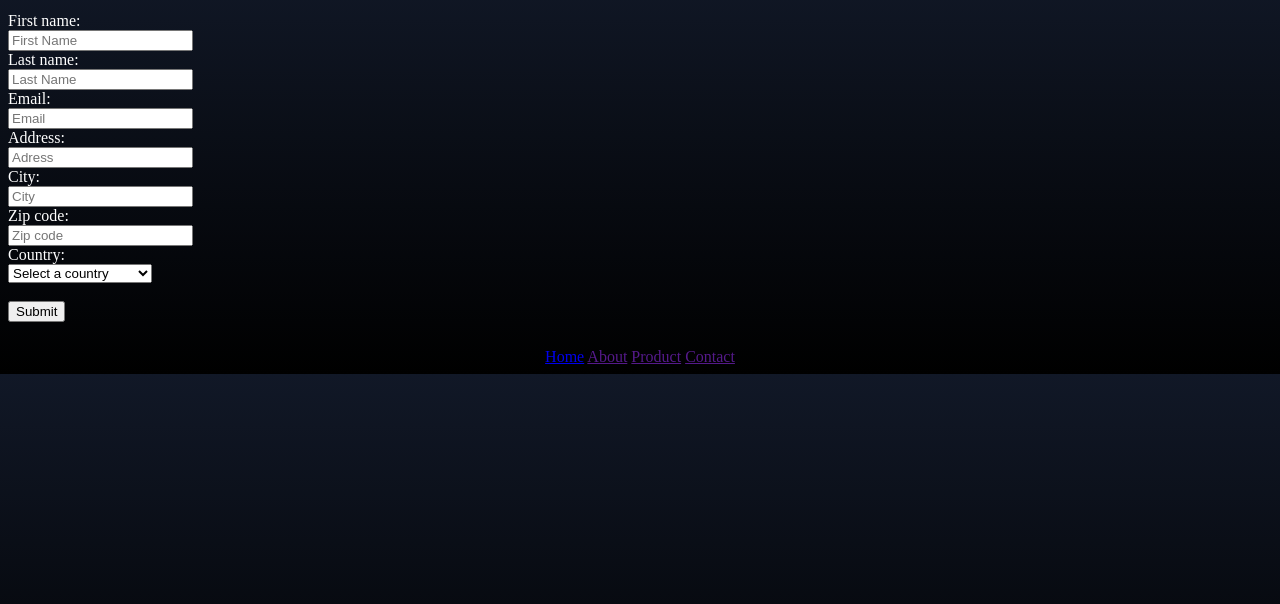
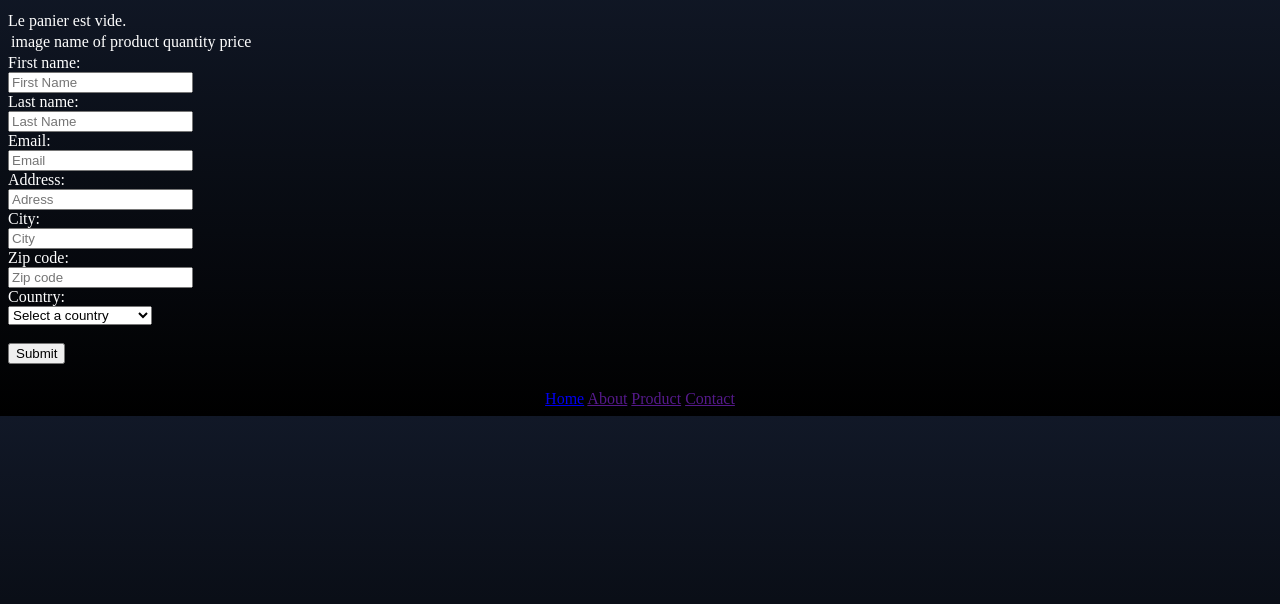
Before and after one commit to AdrienCopy/AZ_Store, a PHP site: page /Checkout.php in a window 1280 px wide. Shown: the part 32-636 px from the top of the page. Run offline with PHP 8.4, Linux system fonts and the light colour scheme.

Commit message:
Checkout affiche panier

```diff
--- a/Checkout.php
+++ b/Checkout.php
@@ -1,6 +1,7 @@
 <?php
 session_start();
 ?>
+
 
 <!DOCTYPE html>
 <html lang="en">
@@ -30,7 +31,78 @@ session_start();
         </div>
 </header>
     <main>
+    <table>
+            <tr>
+                <td>image</td>
+                <td>name of product</td>
+                <td>quantity</td>
+                <td>price</td>
+            </tr>
+    <?php
+    function Json($Fichier) {
+        $Fichier = file_get_contents($Fichier);
+        return json_decode($Fichier, true);
+    }
+    function deletePanier($idProduit) {
+        if (isset($_SESSION['panier'][$idProduit])) {
+            unset($_SESSION['panier'][$idProduit]);
+        }
+    }
 
+    // Vérifier si une suppression est demandée
+    if (isset($_GET['del'])) {
+        $id_del = intval($_GET['del']);
+        deletePanier($id_del);
+    }
+    // Fonction pour afficher le contenu du panier
+    function showPanier($produits) {
+        if (isset($_SESSION['panier']) && !empty($_SESSION['panier'])) {
+            $panier = $_SESSION['panier'];
+            $total = 0;
+            echo "<h1>Basket contents :</h1>";
+            foreach ($panier as $idProduit => $quantite) {
+                if (isset($produits[$idProduit])) {
+                    $nomProduit = htmlspecialchars($produits[$idProduit]['product']);
+                    $prix = $produits[$idProduit]['price'];
+                    $totalParProduit = $prix * $quantite;
+                    $total += $totalParProduit;
+
+                    echo "
+                            <tr>
+                                <td><img src='" . htmlspecialchars($produits[$idProduit]['image_url']) . "' alt='" . $nomProduit . "' width='50'></td>
+                                <td>{$nomProduit}</td>
+                                <td>{$quantite}</td>
+                                <td>$" . number_format($prix, 2) . "</td>
+                                <td>$" . number_format($totalParProduit, 2) . "</td>
+                                <td><a href='?del={$idProduit}'>Supprimer</a></td>
+                            </tr>";
+
+
+                }
+            }
+            echo "<tr>
+                    <td colspan='4'>Total</td>
+                    <td colspan='2'>$" . number_format($total, 2) . "</td>
+                </tr>";
+        } else {
+            echo "Le panier est vide.";
+        }
+    }
+
+    // Lire les informations produits depuis le fichier JSON
+    $Fichier = 'assets/json/products.json';
+    $produits = Json($Fichier);
+
+    // Transformer le tableau en un tableau associatif indexé par idProduit
+    $produitsIndexe = array();
+    foreach ($produits as $produit) {
+        $produitsIndexe[$produit['id']] = $produit;
+    }
+
+    // Afficher le contenu du panier
+    showPanier($produitsIndexe);
+    ?>
+    </table>
     <form method="POST" id="form" action="">
         <label for="first_name">First name: </label><br>
         <input type="text" name="first_name" placeholder="First Name" aria-required="true" required><br>
@@ -101,8 +173,6 @@ session_start();
 </main>
 
 <?php
-
-
 $first_name = "";
 $last_name = "";
 $email = "";
@@ -193,6 +263,31 @@ function profil($first_name, $last_name, $email, $adress, $city, $zip_code, $cou
     $stmt->bindValue(':country', $country, SQLITE3_TEXT);
 
     $result = $stmt->execute();
+
+    $order_id = $db->lastInsertRowID();
+
+    // Créez une table pour les articles de la commande
+    $query = 'CREATE TABLE IF NOT EXISTS order_items (
+        id INTEGER PRIMARY KEY,
+        order_id INTEGER,
+        product_id INTEGER,
+        quantity INTEGER,
+        price NUMERIC,
+        FOREIGN KEY(order_id) REFERENCES orders(id)
+    )';
+
+    $db->exec($query);
+
+    // Insérez les articles du panier dans la table order_items
+    foreach ($_SESSION['panier'] as $product_id => $quantity) {
+        $stmt = $db->prepare('INSERT INTO order_items (order_id, product_id, quantity, price) VALUES (:order_id, :product_id, :quantity, :price)');
+        $stmt->bindValue(':order_id', $order_id, SQLITE3_INTEGER);
+        $stmt->bindValue(':product_id', $product_id, SQLITE3_INTEGER);
+        $stmt->bindValue(':quantity', $quantity, SQLITE3_INTEGER);
+        $stmt->bindValue(':price', $produitsIndexe[$product_id]['price'], SQLITE3_FLOAT);
+        $stmt->execute();
+    }
+
     $db->close();
     exit();
 }
```
